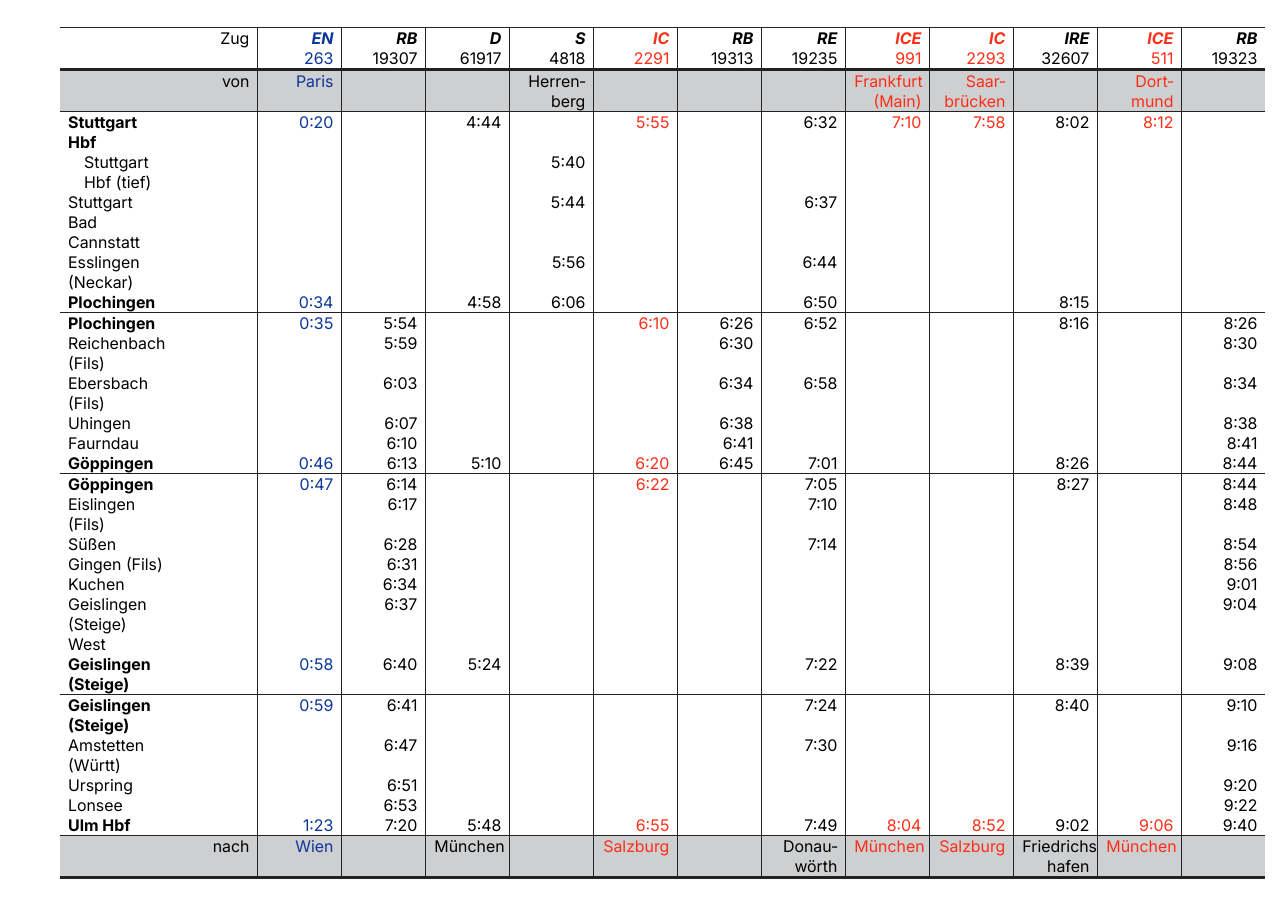
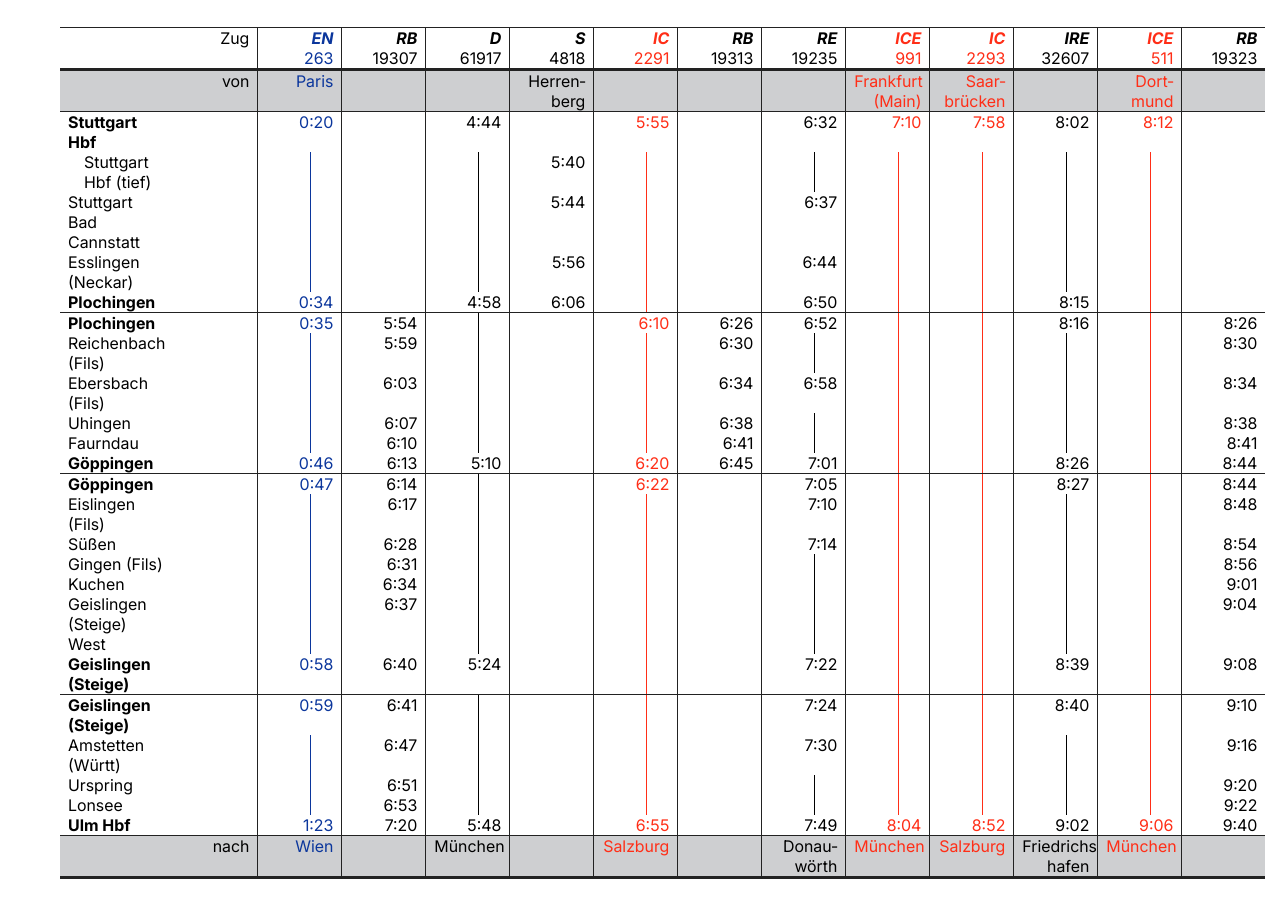
Before and after one commit to pascalwittler/kursbuch, a plain HTML site: page public/index.html in a window 1280 px wide. Shown: the part 152-1070 px from the top of the page. Drawn offline with Linux system fonts and the light colour scheme.

Commit message:
Add vertical line for skipped stations

```diff
--- a/public/index.html
+++ b/public/index.html
@@ -80,27 +80,27 @@
       <div class="features"></div>
       <div class="source">Paris</div>
       <div class="stop departure">0:20</div>
-      <div class="stop"></div>
-      <div class="stop"></div>
-      <div class="stop"></div>
+      <div class="stop skipped"></div>
+      <div class="stop skipped"></div>
+      <div class="stop skipped"></div>
       <div class="stop arrival">0:34</div>
       <div class="stop departure">0:35</div>
-      <div class="stop"></div>
-      <div class="stop"></div>
-      <div class="stop"></div>
-      <div class="stop"></div>
+      <div class="stop skipped"></div>
+      <div class="stop skipped"></div>
+      <div class="stop skipped"></div>
+      <div class="stop skipped"></div>
       <div class="stop arrival">0:46</div>
       <div class="stop departure">0:47</div>
-      <div class="stop"></div>
-      <div class="stop"></div>
-      <div class="stop"></div>
-      <div class="stop"></div>
-      <div class="stop"></div>
+      <div class="stop skipped"></div>
+      <div class="stop skipped"></div>
+      <div class="stop skipped"></div>
+      <div class="stop skipped"></div>
+      <div class="stop skipped"></div>
       <div class="stop arrival">0:58</div>
       <div class="stop departure">0:59</div>
-      <div class="stop"></div>
-      <div class="stop"></div>
-      <div class="stop"></div>
+      <div class="stop skipped"></div>
+      <div class="stop skipped"></div>
+      <div class="stop skipped"></div>
       <div class="stop arrival">1:23</div>
       <div class="destination">Wien</div>
     </div>
@@ -142,27 +142,27 @@
       <div class="features"></div>
       <div class="source"></div>
       <div class="stop departure">4:44</div>
-      <div class="stop"></div>
-      <div class="stop"></div>
-      <div class="stop"></div>
+      <div class="stop skipped"></div>
+      <div class="stop skipped"></div>
+      <div class="stop skipped"></div>
       <div class="stop arrival">4:58</div>
-      <div class="stop departure"></div>
-      <div class="stop"></div>
-      <div class="stop"></div>
-      <div class="stop"></div>
-      <div class="stop"></div>
+      <div class="stop departure skipped"></div>
+      <div class="stop skipped"></div>
+      <div class="stop skipped"></div>
+      <div class="stop skipped"></div>
+      <div class="stop skipped"></div>
       <div class="stop arrival">5:10</div>
-      <div class="stop departure"></div>
-      <div class="stop"></div>
-      <div class="stop"></div>
-      <div class="stop"></div>
-      <div class="stop"></div>
-      <div class="stop"></div>
+      <div class="stop departure skipped"></div>
+      <div class="stop skipped"></div>
+      <div class="stop skipped"></div>
+      <div class="stop skipped"></div>
+      <div class="stop skipped"></div>
+      <div class="stop skipped"></div>
       <div class="stop arrival">5:24</div>
-      <div class="stop departure"></div>
-      <div class="stop"></div>
-      <div class="stop"></div>
-      <div class="stop"></div>
+      <div class="stop departure skipped"></div>
+      <div class="stop skipped"></div>
+      <div class="stop skipped"></div>
+      <div class="stop skipped"></div>
       <div class="stop arrival">5:48</div>
       <div class="destination">München</div>
     </div>
@@ -204,27 +204,27 @@
       <div class="features"></div>
       <div class="source"></div>
       <div class="stop departure">5:55</div>
-      <div class="stop"></div>
-      <div class="stop"></div>
-      <div class="stop"></div>
-      <div class="stop arrival"></div>
+      <div class="stop skipped"></div>
+      <div class="stop skipped"></div>
+      <div class="stop skipped"></div>
+      <div class="stop arrival skipped"></div>
       <div class="stop departure">6:10</div>
-      <div class="stop"></div>
-      <div class="stop"></div>
-      <div class="stop"></div>
-      <div class="stop"></div>
+      <div class="stop skipped"></div>
+      <div class="stop skipped"></div>
+      <div class="stop skipped"></div>
+      <div class="stop skipped"></div>
       <div class="stop arrival">6:20</div>
       <div class="stop departure">6:22</div>
-      <div class="stop"></div>
-      <div class="stop"></div>
-      <div class="stop"></div>
-      <div class="stop"></div>
-      <div class="stop"></div>
-      <div class="stop arrival"></div>
-      <div class="stop departure"></div>
-      <div class="stop"></div>
-      <div class="stop"></div>
-      <div class="stop"></div>
+      <div class="stop skipped"></div>
+      <div class="stop skipped"></div>
+      <div class="stop skipped"></div>
+      <div class="stop skipped"></div>
+      <div class="stop skipped"></div>
+      <div class="stop arrival skipped"></div>
+      <div class="stop departure skipped"></div>
+      <div class="stop skipped"></div>
+      <div class="stop skipped"></div>
+      <div class="stop skipped"></div>
       <div class="stop arrival">6:55</div>
       <div class="destination">Salzburg</div>
     </div>
@@ -266,27 +266,27 @@
       <div class="features"></div>
       <div class="source"></div>
       <div class="stop departure">6:32</div>
-      <div class="stop"></div>
+      <div class="stop skipped"></div>
       <div class="stop">6:37</div>
       <div class="stop">6:44</div>
       <div class="stop arrival">6:50</div>
       <div class="stop departure">6:52</div>
-      <div class="stop"></div>
+      <div class="stop skipped"></div>
       <div class="stop">6:58</div>
-      <div class="stop"></div>
-      <div class="stop"></div>
+      <div class="stop skipped"></div>
+      <div class="stop skipped"></div>
       <div class="stop arrival">7:01</div>
       <div class="stop departure">7:05</div>
       <div class="stop">7:10</div>
       <div class="stop">7:14</div>
-      <div class="stop"></div>
-      <div class="stop"></div>
-      <div class="stop"></div>
+      <div class="stop skipped"></div>
+      <div class="stop skipped"></div>
+      <div class="stop skipped"></div>
       <div class="stop arrival">7:22</div>
       <div class="stop departure">7:24</div>
       <div class="stop">7:30</div>
-      <div class="stop"></div>
-      <div class="stop"></div>
+      <div class="stop skipped"></div>
+      <div class="stop skipped"></div>
       <div class="stop arrival">7:49</div>
       <div class="destination">Donau&shy;wörth</div>
     </div>
@@ -297,27 +297,27 @@
       <div class="features"></div>
       <div class="source">Frankfurt (Main)</div>
       <div class="stop departure">7:10</div>
-      <div class="stop"></div>
-      <div class="stop"></div>
-      <div class="stop"></div>
-      <div class="stop arrival"></div>
-      <div class="stop departure"></div>
-      <div class="stop"></div>
-      <div class="stop"></div>
-      <div class="stop"></div>
-      <div class="stop"></div>
-      <div class="stop arrival"></div>
-      <div class="stop departure"></div>
-      <div class="stop"></div>
-      <div class="stop"></div>
-      <div class="stop"></div>
-      <div class="stop"></div>
-      <div class="stop"></div>
-      <div class="stop arrival"></div>
-      <div class="stop departure"></div>
-      <div class="stop"></div>
-      <div class="stop"></div>
-      <div class="stop"></div>
+      <div class="stop skipped"></div>
+      <div class="stop skipped"></div>
+      <div class="stop skipped"></div>
+      <div class="stop arrival skipped"></div>
+      <div class="stop departure skipped"></div>
+      <div class="stop skipped"></div>
+      <div class="stop skipped"></div>
+      <div class="stop skipped"></div>
+      <div class="stop skipped"></div>
+      <div class="stop arrival skipped"></div>
+      <div class="stop departure skipped"></div>
+      <div class="stop skipped"></div>
+      <div class="stop skipped"></div>
+      <div class="stop skipped"></div>
+      <div class="stop skipped"></div>
+      <div class="stop skipped"></div>
+      <div class="stop arrival skipped"></div>
+      <div class="stop departure skipped"></div>
+      <div class="stop skipped"></div>
+      <div class="stop skipped"></div>
+      <div class="stop skipped"></div>
       <div class="stop arrival">8:04</div>
       <div class="destination">München</div>
     </div>
@@ -328,27 +328,27 @@
       <div class="features"></div>
       <div class="source">Saar&shy;brücken</div>
       <div class="stop departure">7:58</div>
-      <div class="stop"></div>
-      <div class="stop"></div>
-      <div class="stop"></div>
-      <div class="stop arrival"></div>
-      <div class="stop departure"></div>
-      <div class="stop"></div>
-      <div class="stop"></div>
-      <div class="stop"></div>
-      <div class="stop"></div>
-      <div class="stop arrival"></div>
-      <div class="stop departure"></div>
-      <div class="stop"></div>
-      <div class="stop"></div>
-      <div class="stop"></div>
-      <div class="stop"></div>
-      <div class="stop"></div>
-      <div class="stop arrival"></div>
-      <div class="stop departure"></div>
-      <div class="stop"></div>
-      <div class="stop"></div>
-      <div class="stop"></div>
+      <div class="stop skipped"></div>
+      <div class="stop skipped"></div>
+      <div class="stop skipped"></div>
+      <div class="stop arrival skipped"></div>
+      <div class="stop departure skipped"></div>
+      <div class="stop skipped"></div>
+      <div class="stop skipped"></div>
+      <div class="stop skipped"></div>
+      <div class="stop skipped"></div>
+      <div class="stop arrival skipped"></div>
+      <div class="stop departure skipped"></div>
+      <div class="stop skipped"></div>
+      <div class="stop skipped"></div>
+      <div class="stop skipped"></div>
+      <div class="stop skipped"></div>
+      <div class="stop skipped"></div>
+      <div class="stop arrival skipped"></div>
+      <div class="stop departure skipped"></div>
+      <div class="stop skipped"></div>
+      <div class="stop skipped"></div>
+      <div class="stop skipped"></div>
       <div class="stop arrival">8:52</div>
       <div class="destination">Salzburg</div>
     </div>
@@ -359,27 +359,27 @@
       <div class="features"></div>
       <div class="source"></div>
       <div class="stop departure">8:02</div>
-      <div class="stop"></div>
-      <div class="stop"></div>
-      <div class="stop"></div>
+      <div class="stop skipped"></div>
+      <div class="stop skipped"></div>
+      <div class="stop skipped"></div>
       <div class="stop arrival">8:15</div>
       <div class="stop departure">8:16</div>
-      <div class="stop"></div>
-      <div class="stop"></div>
-      <div class="stop"></div>
-      <div class="stop"></div>
+      <div class="stop skipped"></div>
+      <div class="stop skipped"></div>
+      <div class="stop skipped"></div>
+      <div class="stop skipped"></div>
       <div class="stop arrival">8:26</div>
       <div class="stop departure">8:27</div>
-      <div class="stop"></div>
-      <div class="stop"></div>
-      <div class="stop"></div>
-      <div class="stop"></div>
-      <div class="stop"></div>
+      <div class="stop skipped"></div>
+      <div class="stop skipped"></div>
+      <div class="stop skipped"></div>
+      <div class="stop skipped"></div>
+      <div class="stop skipped"></div>
       <div class="stop arrival">8:39</div>
       <div class="stop departure">8:40</div>
-      <div class="stop"></div>
-      <div class="stop"></div>
-      <div class="stop"></div>
+      <div class="stop skipped"></div>
+      <div class="stop skipped"></div>
+      <div class="stop skipped"></div>
       <div class="stop arrival">9:02</div>
       <div class="destination">Friedrichs&shy;hafen</div>
     </div>
@@ -390,27 +390,27 @@
       <div class="features"></div>
       <div class="source">Dort&shy;mund</div>
       <div class="stop departure">8:12</div>
-      <div class="stop"></div>
-      <div class="stop"></div>
-      <div class="stop"></div>
-      <div class="stop arrival"></div>
-      <div class="stop departure"></div>
-      <div class="stop"></div>
-      <div class="stop"></div>
-      <div class="stop"></div>
-      <div class="stop"></div>
-      <div class="stop arrival"></div>
-      <div class="stop departure"></div>
-      <div class="stop"></div>
-      <div class="stop"></div>
-      <div class="stop"></div>
-      <div class="stop"></div>
-      <div class="stop"></div>
-      <div class="stop arrival"></div>
-      <div class="stop departure"></div>
-      <div class="stop"></div>
-      <div class="stop"></div>
-      <div class="stop"></div>
+      <div class="stop skipped"></div>
+      <div class="stop skipped"></div>
+      <div class="stop skipped"></div>
+      <div class="stop arrival skipped"></div>
+      <div class="stop departure skipped"></div>
+      <div class="stop skipped"></div>
+      <div class="stop skipped"></div>
+      <div class="stop skipped"></div>
+      <div class="stop skipped"></div>
+      <div class="stop arrival skipped"></div>
+      <div class="stop departure skipped"></div>
+      <div class="stop skipped"></div>
+      <div class="stop skipped"></div>
+      <div class="stop skipped"></div>
+      <div class="stop skipped"></div>
+      <div class="stop skipped"></div>
+      <div class="stop arrival skipped"></div>
+      <div class="stop departure skipped"></div>
+      <div class="stop skipped"></div>
+      <div class="stop skipped"></div>
+      <div class="stop skipped"></div>
       <div class="stop arrival">9:06</div>
       <div class="destination">München</div>
     </div>
--- a/public/res/css/modules/train.css
+++ b/public/res/css/modules/train.css
@@ -19,3 +19,28 @@
   font-weight: bold;
   font-style: italic;
 }
+
+.train .skipped {
+  position: relative;
+}
+
+.train .skipped::before {
+  content: '';
+  position: absolute;
+  top: 0;
+  bottom: 0;
+  right: 30px;
+  width: 1px;
+}
+
+.train-regional .skipped::before {
+  background-color: var(--color-train-regional);
+}
+
+.train-long-distance .skipped::before {
+  background-color: var(--color-train-long-distance);
+}
+
+.train-overnight .skipped::before {
+  background-color: var(--color-train-overnight);
+}
```
